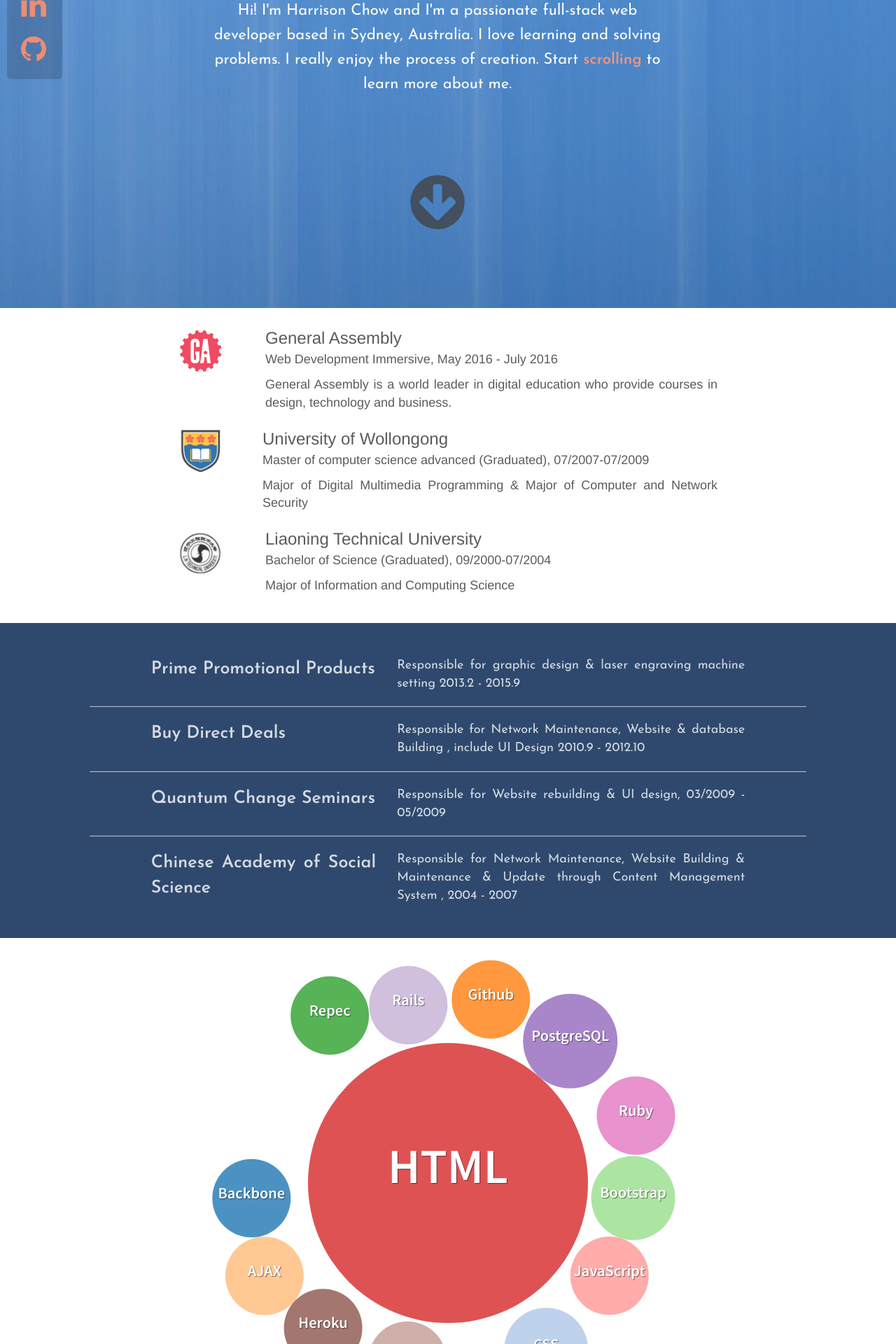
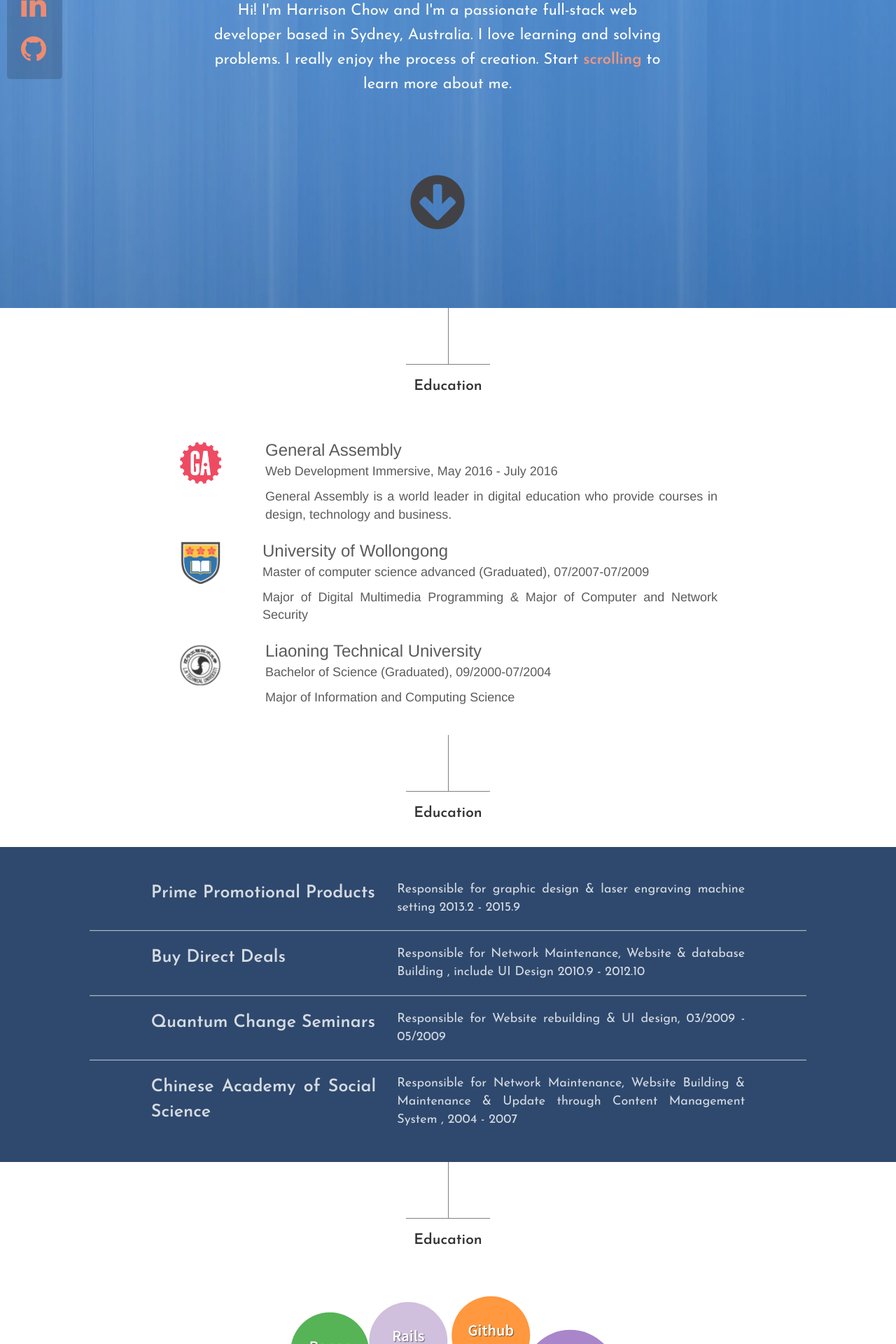
Before and after one commit to Airwoman/Personal-website, a PHP site: page /index.html in a window 1280 px wide. Shown: the part 320-2240 px from the top of the page at 70% size. Run offline with PHP 8.4, Linux system fonts and the light colour scheme.

Commit message:
add transition menu

```diff
--- a/css/style.css
+++ b/css/style.css
@@ -41,6 +41,7 @@
   background-repeat: no-repeat;
   height: 88vh;
   position: relative;
+  z-index: -1;
 
 
 
@@ -60,7 +61,6 @@
   left: 50%;
   top: 50%;
   transform: translate(-50%, -50%);
-  z-index: -1;
 }
 .intro{
   font-family: 'Josefin Sans', sans-serif;
@@ -68,6 +68,7 @@
   font-size: 2.2rem;
   text-align: center;
   line-height: 3.5rem;
+
 }
 .intro strong{
   color: #ed8c72;
@@ -88,44 +89,47 @@
 .btn-mine{
   border-radius: 5px;
   background-color: Transparent;
-  color: rgba(45, 45, 50, 0.8);;
+  color: rgba(45, 45, 50, 1);;
   font-size: 30px;
   padding: 0 10px;
   margin-top: 15px;
   font-family: 'Unica One', cursive;
   -webkit-transition-duration: 0.4s;
   transition-duration: 0.4s;
+  z-index: -1;
+
 }
 
-.photo {
-  background-attachment: fixed;
-  background-position: 50% 0;
-  background-repeat: no-repeat;
-  height: calc(100vh - 55px);
-  min-height: 550px;
-  position: relative;
-
+.transition-edu{
+  height: 20vh;
+  background-color: #fff;
+  z-index: 1000;
+}
+.transition-line{
+  border-bottom: 1px solid grey;
+  width: 15vh;
+  height: 1px;
+  margin-left: auto;
+  margin-right: auto;
+}
+.transition-middleline{
+  border-right: 1px solid grey;
+  margin-left: auto;
+  margin-right: auto;
+  width: 1px;
+  height: 10vh;
 
 }
-.containers {
-  background-attachment: fixed;
-  background-position: 50% 0;
-  background-repeat: no-repeat;
-  height: calc(100vh - 55px);
-  min-height: 550px;
-  position: relative;
-  -webkit-transfrom:translate3d(0,0,0);
-  -moz-transfrom:translate3d(0,0,0);
-  -o-transfrom:translate3d(0,0,0);
-  -ms-transfrom:translate3d(0,0,0);
-  transfrom:translate3d(0,0,0);
-  -webkit-backface-visibility:hidden;
-  -moz-transition:transform 1.5s ease-in-out;
-  -o-transition:transform 1.5s ease-in-out;
-  -ms-transition:transform 1.5s ease-in-out;
-  transition:transform 1.5s ease-in-out;
+.transition-content{
+  margin-top: 2vh;
+  margin-left: auto;
+  margin-right: auto;
+  text-align: center;
+  font-family: 'Josefin Sans', sans-serif;
+  font-size: 1.5em;
+  font-weight: 900;
+
 }
-
 .education {
   background-attachment: fixed;
   background-position: 50% 0;
--- a/index.html
+++ b/index.html
@@ -89,6 +89,12 @@
 
     </div>
 
+    <div class="transition-edu">
+      <div class="transition-middleline"></div>
+      <div class="transition-line"></div>
+      <div class="transition-content">Education</div>
+    </div>
+
     <div class="education" id = "edu">
       <div id = "education">
         <div class="col-md-1"></div>
@@ -140,6 +146,12 @@
       </div>
     </div>
 
+    <div class="transition-edu">
+      <div class="transition-middleline"></div>
+      <div class="transition-line"></div>
+      <div class="transition-content">Education</div>
+    </div>
+
     <div class="experience" id="exp">
       <div id="experience">
         <div class="row">
@@ -172,11 +184,23 @@
       </div>
     </div>
 
+    <div class="transition-edu">
+      <div class="transition-middleline"></div>
+      <div class="transition-line"></div>
+      <div class="transition-content">Education</div>
+    </div>
+
     <div class="skill" id="skills">
         <div>
           <div class="row">
             <div class="col-md-12"><div class="bubbleChart"/></div></div>
         </div>
+    </div>
+
+    <div class="transition-edu">
+      <div class="transition-middleline"></div>
+      <div class="transition-line"></div>
+      <div class="transition-content">Education</div>
     </div>
 
     <div class="row portfolio_0" id="projects">
@@ -236,6 +260,12 @@
 
       </div>
 
+    </div>
+
+    <div class="transition-edu">
+      <div class="transition-middleline"></div>
+      <div class="transition-line"></div>
+      <div class="transition-content">Education</div>
     </div>
 
     <div class=" row portfolio_2">
@@ -338,6 +368,12 @@
 
     </div>
 
+    <div class="transition-edu">
+      <div class="transition-middleline"></div>
+      <div class="transition-line"></div>
+      <div class="transition-content">Education</div>
+    </div>
+
     <div class="contact">
       <div id="contact">
         <div class="row">
@@ -407,14 +443,14 @@
     <script src="js/index.js"></script>
     <script src="js/randombubble.js"></script>
 
-    <!-- <script type="text/javascript">
+    <script type="text/javascript">
     $('a').click(function(){
       $('html, body').animate({
           scrollTop: $( $.attr(this, 'href') ).offset().top
       }, 1000);
       return false;
     });
-    </script> -->
+    </script>
     <script type="text/javascript">
     	$(document).ready(function() {
     		$(".fancybox").fancybox();
```
Also changed, not shown: css/jquery.fancybox-thumbs.css (line endings or trailing spaces).
